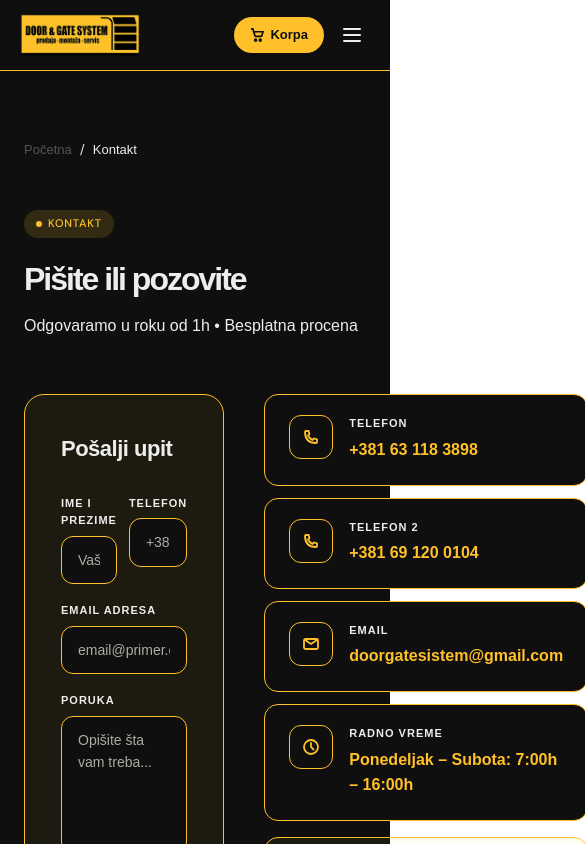
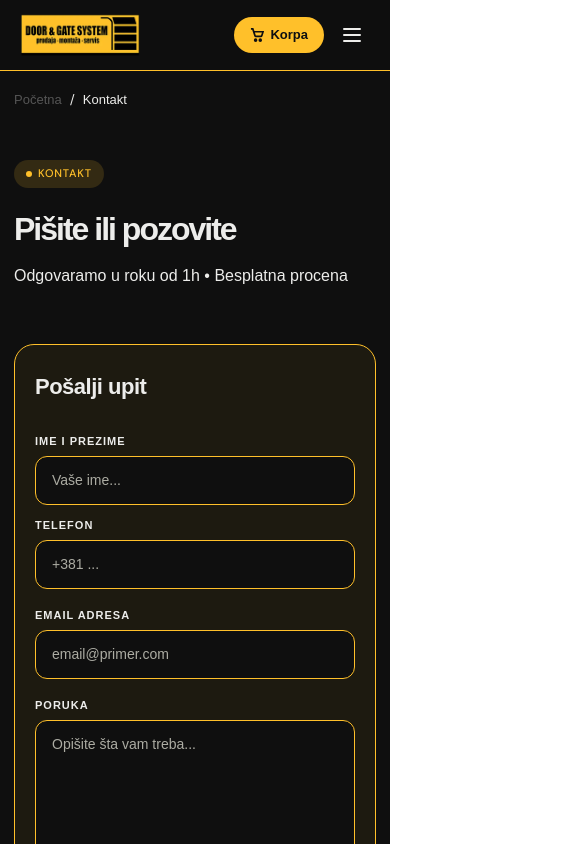
Before and after one commit to Cp6uH33/door-gate-store, a Next.js app: page /kontakt in a window 390 px wide. Shown: the top 844 px of the page, 585 px wide, since content can reach past the window. Built offline with nearby package versions, Linux system fonts and the light colour scheme.

Commit message:
kontakt mobile fix

```diff
--- a/src/app/kontakt/page.tsx
+++ b/src/app/kontakt/page.tsx
@@ -31,7 +31,7 @@ export default function Kontakt() {
 
   return (
     <div style={{ background: '#0f0f0f', color: '#ededeb', minHeight: '100vh' }}>
-      <div style={{ maxWidth: '1152px', margin: '0 auto', padding: '140px 24px 80px' }}>
+      <div className="kontakt-wrapper" style={{ maxWidth: '1152px', margin: '0 auto', padding: '140px 24px 80px' }}>
 
         {/* Breadcrumb */}
         <div style={{ display: 'flex', alignItems: 'center', gap: '8px', marginBottom: '48px' }}>
@@ -67,13 +67,13 @@ export default function Kontakt() {
           </p>
         </div>
 
-        <div style={{ display: 'grid', gridTemplateColumns: '1fr 1fr', gap: '40px', alignItems: 'start' }}>
+        <div className="kontakt-grid" style={{ display: 'grid', gridTemplateColumns: '1fr 1fr', gap: '40px', alignItems: 'start' }}>
 
           {/* FORMA */}
           <div style={{
             background: 'rgba(255,192,42,0.06)', border: '1px solid #ffc02a',
             borderRadius: '20px', padding: '36px',
-          }}>
+          }} className="kontakt-form-card">
             <h2 style={{
               color: '#ededeb', fontWeight: 800, fontSize: '22px',
               margin: '0 0 28px 0', letterSpacing: '-0.5px',
@@ -97,7 +97,7 @@ export default function Kontakt() {
               </div>
             ) : (
               <form onSubmit={handleSubmit} style={{ display: 'flex', flexDirection: 'column', gap: '18px' }}>
-                <div style={{ display: 'grid', gridTemplateColumns: '1fr 1fr', gap: '12px' }}>
+                <div className="form-name-grid" style={{ display: 'grid', gridTemplateColumns: '1fr 1fr', gap: '12px' }}>
                   <div>
                     <label style={labelStyle}>Ime i prezime</label>
                     <input type="text" placeholder="Vaše ime..." value={form.ime}
@@ -252,6 +252,28 @@ export default function Kontakt() {
           </div>
         </div>
       </div>
+    <style>{`
+      @media (max-width: 768px) {
+        .kontakt-wrapper {
+          padding: 100px 16px 60px !important;
+        }
+        .kontakt-grid {
+          grid-template-columns: 1fr !important;
+          gap: 24px !important;
+        }
+        .kontakt-form-card {
+          padding: 24px 20px !important;
+        }
+      }
+      @media (max-width: 480px) {
+        .kontakt-wrapper {
+          padding: 90px 14px 48px !important;
+        }
+        .form-name-grid {
+          grid-template-columns: 1fr !important;
+        }
+      }
+    `}</style>
     </div>
   );
 }
```
